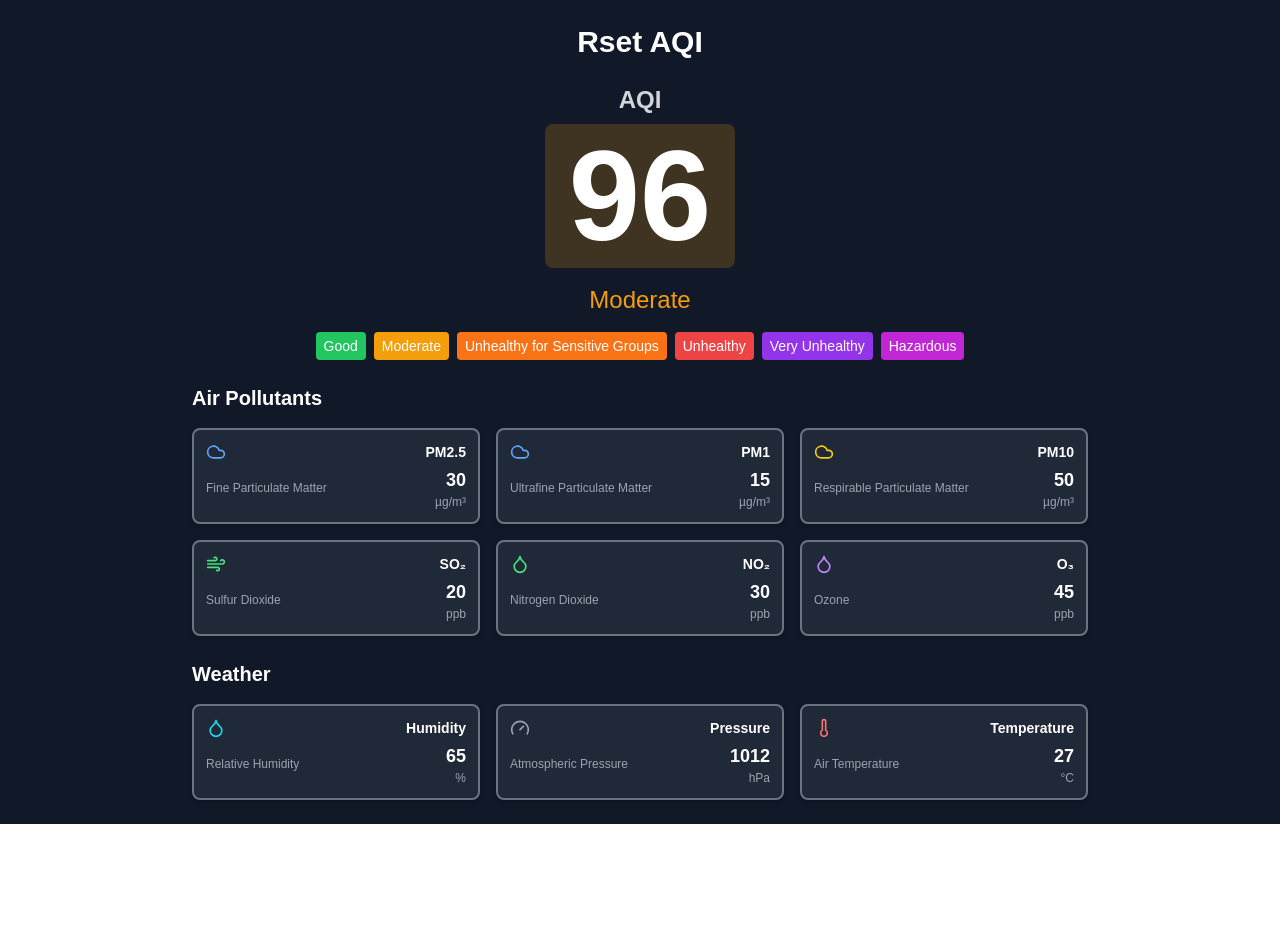
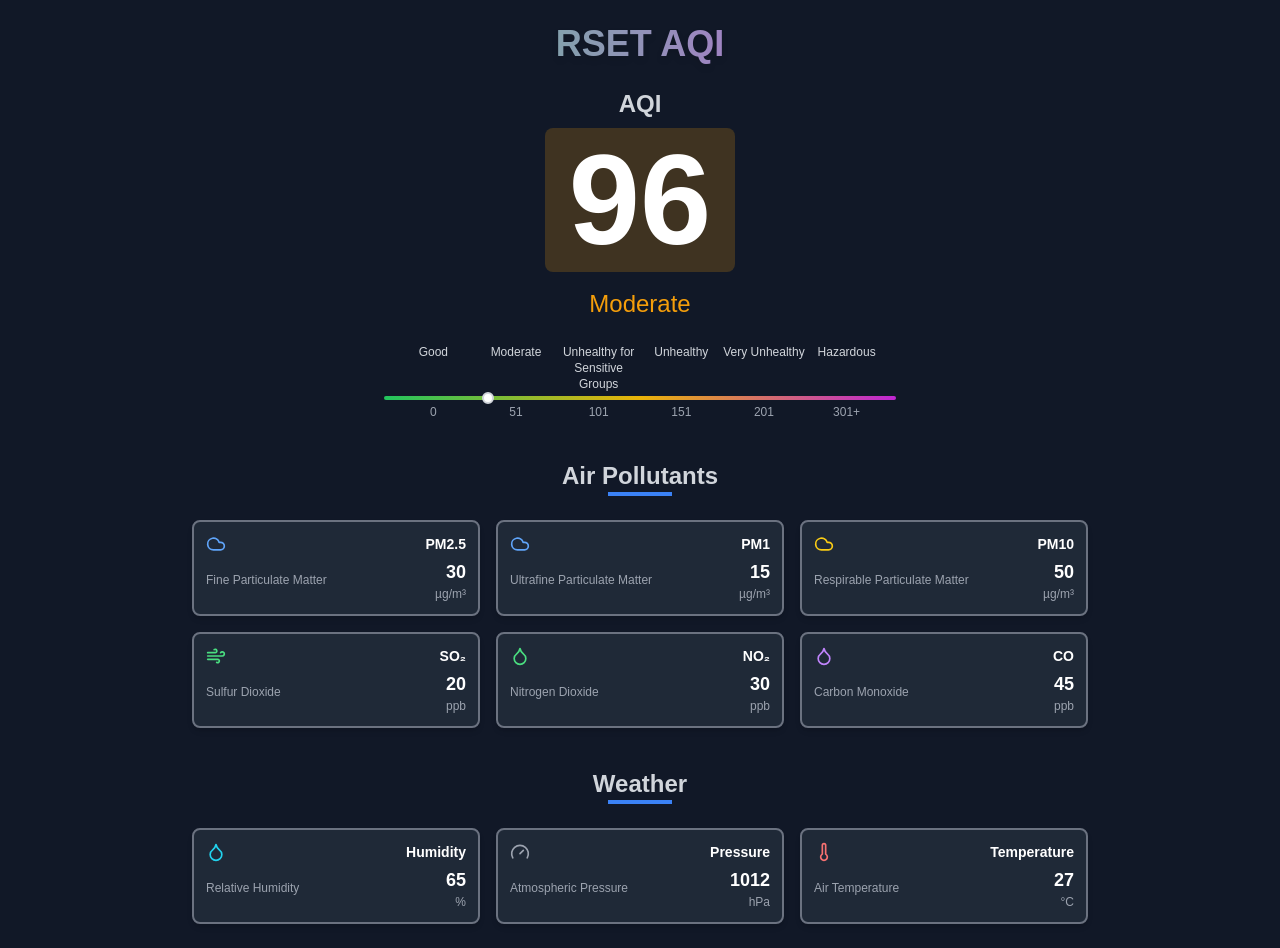
Before and after one commit to samuelleander/samuelleander.github.io, a Next.js app: page / in a window 1280 px wide. Before the commit the page ends 824 px from the top, so only its background shows below. Built offline with nearby package versions, Linux system fonts and the light colour scheme.

Commit message:
stylized headings and thin indicator bar

```diff
--- a/app/page.tsx
+++ b/app/page.tsx
@@ -1,7 +1,6 @@
 "use client";
 import React, { useState, useEffect } from 'react';
 import {
-  ChevronRightIcon,
   CloudIcon,
   WindIcon,
   DropletIcon,
@@ -19,28 +18,22 @@ const AQI_LEVELS = [
   { min: 301, max: 500, color: 'bg-fuchsia-600', textColor: 'text-fuchsia-600', label: 'Hazardous' }
 ];
 
-// Updated Pollutant & Weather Details
+// Pollutant & Weather Data
 const DATA_BLOCKS = [
-  // Air Pollutants
   { name: 'PM2.5', symbol: 'Fine Particulate Matter', value: 30, unit: 'µg/m³', icon: <CloudIcon className="w-5 h-5 text-blue-400" /> },
   { name: 'PM1', symbol: 'Ultrafine Particulate Matter', value: 15, unit: 'µg/m³', icon: <CloudIcon className="w-5 h-5 text-blue-400" /> },
   { name: 'PM10', symbol: 'Respirable Particulate Matter', value: 50, unit: 'µg/m³', icon: <CloudIcon className="w-5 h-5 text-yellow-400" /> },
   { name: 'SO₂', symbol: 'Sulfur Dioxide', value: 20, unit: 'ppb', icon: <WindIcon className="w-5 h-5 text-green-400" /> },
   { name: 'NO₂', symbol: 'Nitrogen Dioxide', value: 30, unit: 'ppb', icon: <DropletIcon className="w-5 h-5 text-green-400" /> },
-  { name: 'O₃', symbol: 'Ozone', value: 45, unit: 'ppb', icon: <DropletIcon className="w-5 h-5 text-purple-400" /> },
-
-  // Weather Parameters
+  { name: 'CO', symbol: 'Carbon Monoxide', value: 45, unit: 'ppb', icon: <DropletIcon className="w-5 h-5 text-purple-400" /> },
   { name: 'Humidity', symbol: 'Relative Humidity', value: 65, unit: '%', icon: <DropletIcon className="w-5 h-5 text-cyan-400" /> },
   { name: 'Pressure', symbol: 'Atmospheric Pressure', value: 1012, unit: 'hPa', icon: <GaugeIcon className="w-5 h-5 text-gray-400" /> },
   { name: 'Temperature', symbol: 'Air Temperature', value: 27, unit: '°C', icon: <ThermometerIcon className="w-5 h-5 text-red-400" /> }
 ];
 
-const DataCard = ({ name, symbol, value, unit, icon }) => {
-  return (
-    <div
-      className="relative bg-gray-800 text-white border-gray-500 border-2 rounded-lg p-3 shadow-md h-24 flex flex-col justify-center group
-        transition-all duration-300 ease-in-out hover:scale-105 hover:shadow-xl hover:bg-gray-700"
-    >
+const DataCard = ({ name, symbol, value, unit, icon }) => (
+  <div className="relative bg-gray-800 text-white border-gray-500 border-2 rounded-lg p-3 shadow-md h-24 flex flex-col justify-center
+    transition-all duration-300 ease-in-out hover:scale-105 hover:shadow-xl hover:bg-gray-700">
     <div className="flex justify-between items-center mb-1">
       {icon}
       <span className="font-bold text-sm">{name}</span>
@@ -56,7 +49,6 @@ const DataCard = ({ name, symbol, value, unit, icon }) => {
     </div>
   </div>
 );
-};
 
 const AQIMonitor: React.FC = () => {
   const [currentAQI, setCurrentAQI] = useState(91);
@@ -77,7 +69,12 @@ const AQIMonitor: React.FC = () => {
   return (
     <div className="min-h-screen bg-gray-900 text-white p-6 flex flex-col items-center">
       <div className="w-full max-w-4xl">
-        <h1 className="text-3xl font-bold mb-6 text-center">Rset AQI</h1>
+
+        {/* AQI Title */}
+        <h1 className="text-4xl font-extrabold text-center drop-shadow-md
+          bg-gradient-to-r from-green-400 to-fuchsia-500 text-transparent bg-clip-text mb-6">
+          RSET AQI
+        </h1>
 
         {/* AQI Display */}
         <div className="text-center mb-6">
@@ -88,28 +85,51 @@ const AQIMonitor: React.FC = () => {
           <div className={`text-2xl mt-4 ${aqiCategory.textColor}`}>
             {aqiCategory.label}
           </div>
+
           {/* AQI Legend */}
-          <div className="mt-4 text-sm text-gray-400 flex flex-wrap justify-center gap-2">
+          <div className="mt-6 w-full max-w-lg mx-auto text-center">
+            <div className="flex justify-between text-xs text-gray-300 mb-1 px-2">
               {AQI_LEVELS.map(level => (
-              <span key={level.label} className={`px-2 py-1 rounded ${level.color} text-white`}>{level.label}</span>
+                <span key={level.label} className="w-1/6 text-center">{level.label}</span>
+              ))}
+            </div>
+
+            {/* AQI Gradient Bar */}
+            <div className="relative h-1 w-full bg-gradient-to-r from-green-500 via-yellow-500 via-orange-500 via-red-500 via-purple-600 to-fuchsia-600 rounded-full">
+              <div
+                className="absolute w-3 h-3 bg-white border-2 border-gray-300 rounded-full top-1/2 transform -translate-y-1/2"
+                style={{ left: `${(currentAQI / 500) * 100}%` }}
+              />
+            </div>
+
+            {/* AQI Values */}
+            <div className="flex justify-between text-xs text-gray-400 mt-1 px-2">
+              {AQI_LEVELS.map(level => (
+                <span key={level.min} className="w-1/6 text-center">{level.min}{level.max === 500 ? "+" : ""}</span>
               ))}
             </div>
           </div>
+        </div>
+
+        {/* Space Before Pollutants */}
+        <div className="mt-10"></div>
 
         {/* Air Pollutants Heading */}
-        <h2 className="text-xl font-semibold mb-4">Air Pollutants</h2>
+        <h2 className="text-2xl font-bold text-center mb-6 mt-10 text-gray-300
+          after:block after:h-1 after:bg-blue-500 after:w-16 after:mx-auto">
+          Air Pollutants
+        </h2>
         <div className="grid grid-cols-2 md:grid-cols-3 gap-4 mb-6">
-          {DATA_BLOCKS.slice(0, 6).map((data) => (
-            <DataCard key={data.name} {...data} />
-          ))}
+          {DATA_BLOCKS.slice(0, 6).map(data => <DataCard key={data.name} {...data} />)}
         </div>
 
         {/* Weather Heading */}
-        <h2 className="text-xl font-semibold mb-4">Weather</h2>
+        <h2 className="text-2xl font-bold text-center mb-6 mt-10 text-gray-300
+          after:block after:h-1 after:bg-blue-500 after:w-16 after:mx-auto">
+          Weather
+        </h2>
         <div className="grid grid-cols-2 md:grid-cols-3 gap-4">
-          {DATA_BLOCKS.slice(6).map((data) => (
-            <DataCard key={data.name} {...data} />
-          ))}
+          {DATA_BLOCKS.slice(6).map(data => <DataCard key={data.name} {...data} />)}
         </div>
       </div>
     </div>
```
Lines whose indentation alone changed are shown as unchanged.
